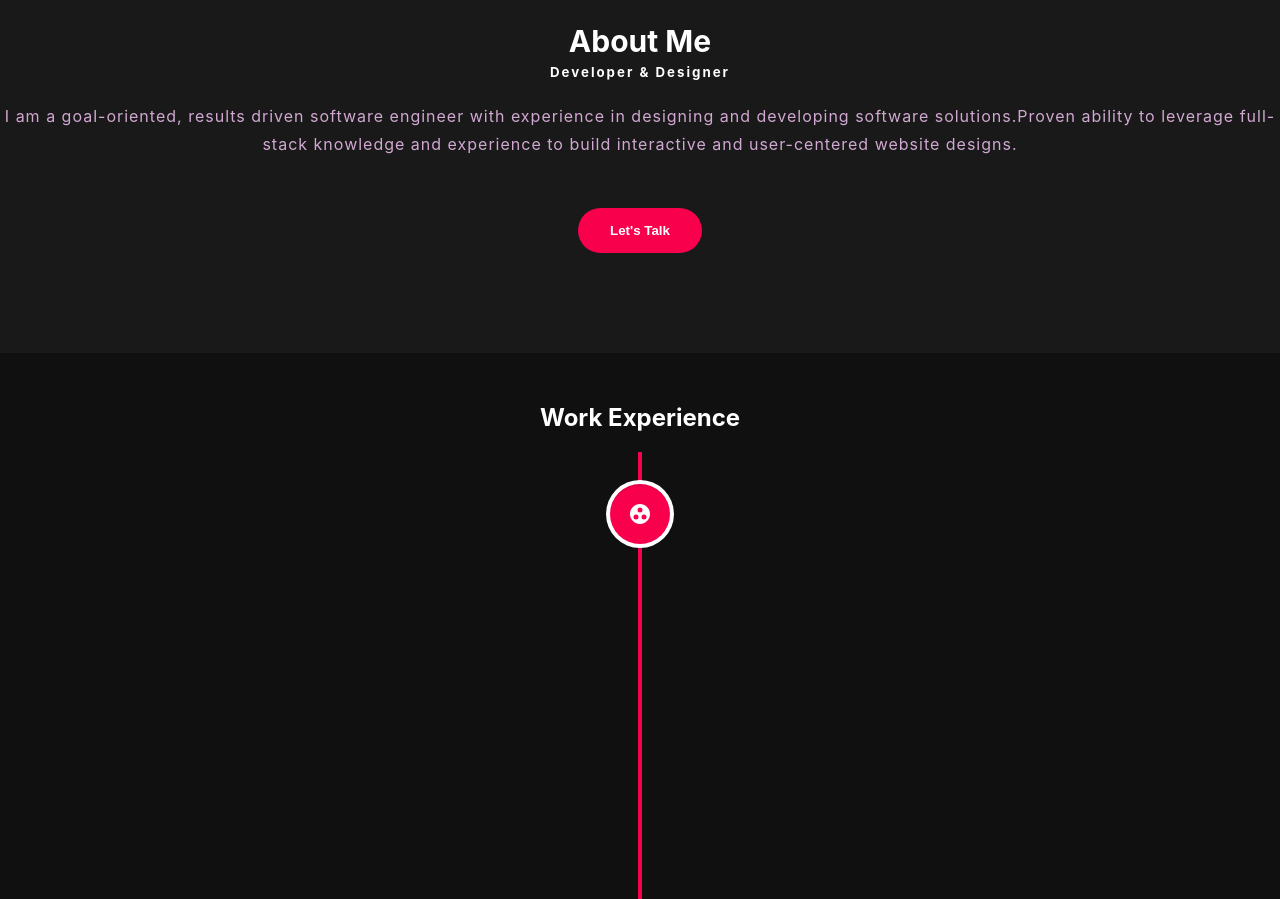
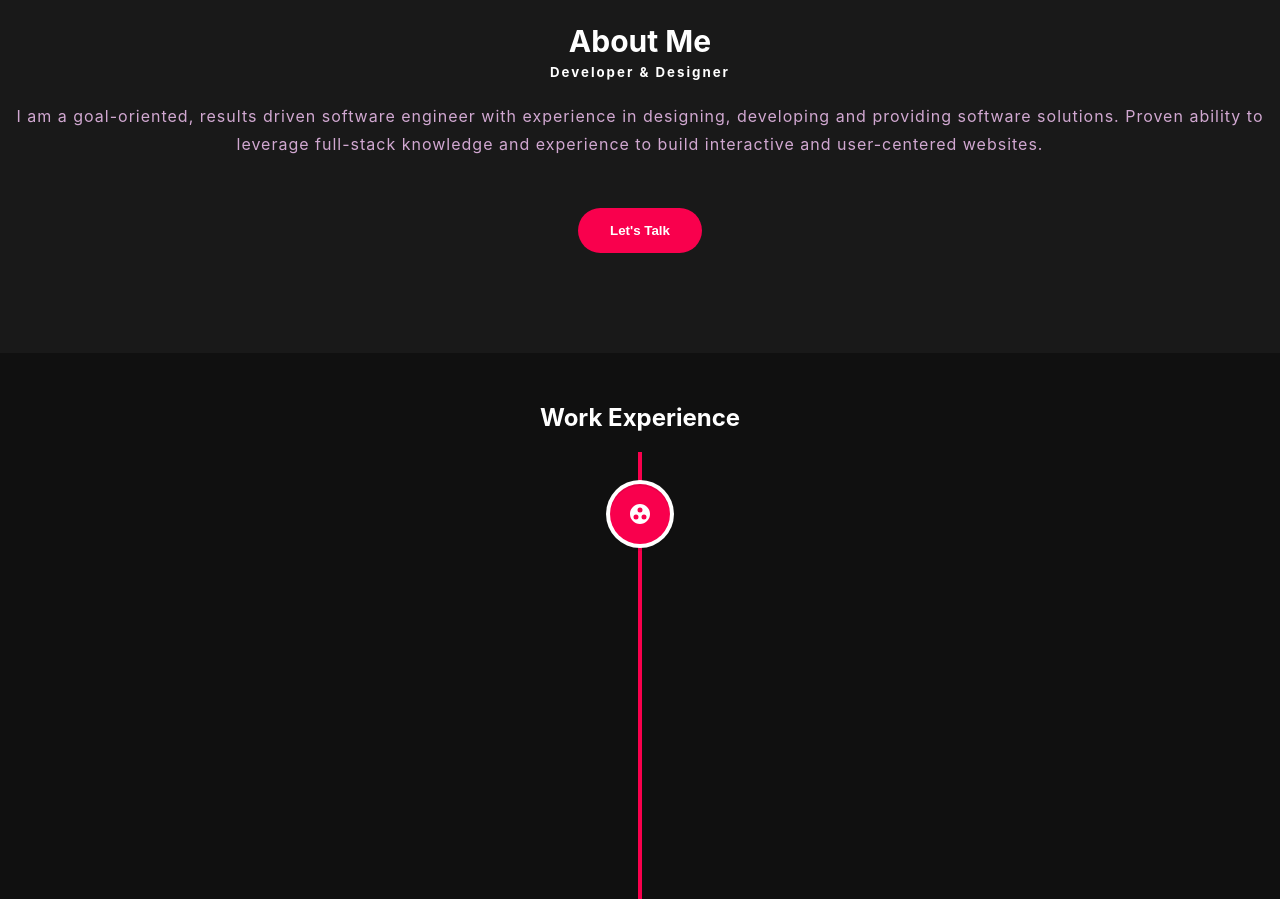
Before and after one commit to enahororenas/portfolio, a React (Create React App) app: page / in a window 1280 px wide. Shown: the part 1475-2374 px from the top of the page. Built offline with nearby package versions, Linux system fonts and the light colour scheme; the HTML template or start-up script is replaced by a standard one.

Commit message:
changed description

```diff
--- a/src/pages/About.js
+++ b/src/pages/About.js
@@ -12,9 +12,9 @@ const About = () => {
 			<div className="about-text">
 				<h2 className="header">About Me</h2>
 				<h5>Developer <span>& Designer</span></h5>
-				<p>I am a goal-oriented, results driven software engineer with experience in designing and developing
-         software solutions.Proven ability to leverage full-stack knowledge and experience
-        to build interactive and user-centered website designs.
+				<p>I am a goal-oriented, results driven software engineer with experience in designing, developing and
+         providing software solutions.
+		 Proven ability to leverage full-stack knowledge and experience to build interactive and user-centered websites.
         </p>
 				<button className="center-button" type="button"> <Link to="contactsection"  spy={true}  smooth={true}   duration={100}   offset={-100}>Let's Talk</Link></button>
 			</div>
```
